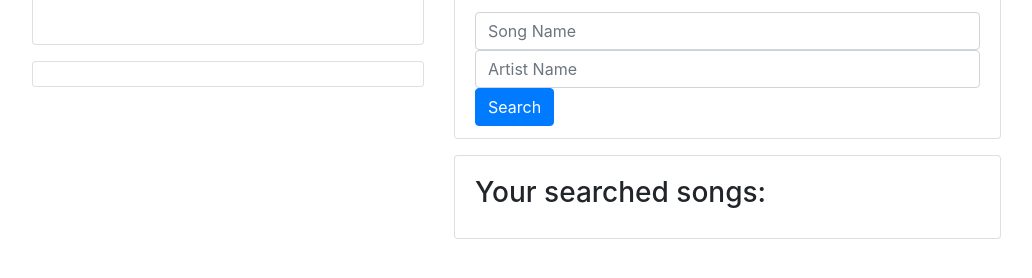
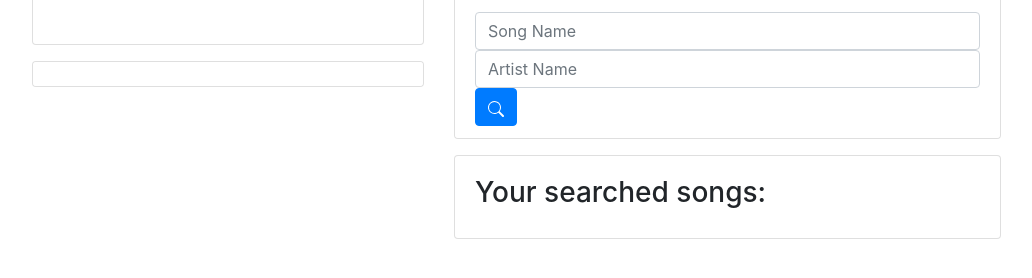
Before and after one commit to nativepapaya/Spring-2022-Senior-Project, a Django app: page /nofav/1 in a window 1280 px wide. Shown: the part 125-403 px from the top of the page, without its empty margins (46-1078 px from the left). Run offline with Django 3.2, Linux system fonts and the light colour scheme; the visitor is signed in with stand-in values (Sample User, id 1); data that the repository does not hold is empty; some libraries are stand-ins or nearby versions.

Commit message:
search symbol

```diff
--- a/sprecpro/templates/favorites.html
+++ b/sprecpro/templates/favorites.html
@@ -76,7 +76,11 @@
                                 <li class="list-group-item d-flex justify-content-between align-items-center flex-wrap">
                                     <input class="form-control" type="text" name="song_name" id="song_box" placeholder="Song Name"></input>
                                     <input class="form-control" type="text" name="artist_name" id="album_box" placeholder="Artist Name"></input>
-                                    <span class="text-secondary align-items-center"><button class="btn btn-primary">Search</button></span>
+                                    <span class="text-secondary align-items-center"><button class="btn btn-primary">
+                                        <svg xmlns="http://www.w3.org/2000/svg" width="16" height="16" fill="currentColor" class="bi bi-search" viewBox="0 0 16 16">
+                                        <path d="M11.742 10.344a6.5 6.5 0 1 0-1.397 1.398h-.001c.03.04.062.078.098.115l3.85 3.85a1 1 0 0 0 1.415-1.414l-3.85-3.85a1.007 1.007 0 0 0-.115-.1zM12 6.5a5.5 5.5 0 1 1-11 0 5.5 5.5 0 0 1 11 0z"/>
+                                        </svg></button>
+                                    </span>
                                 </li>
                             </form>
                         </ul>
```
